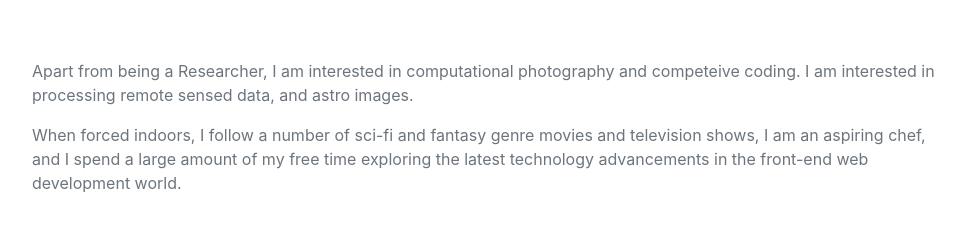
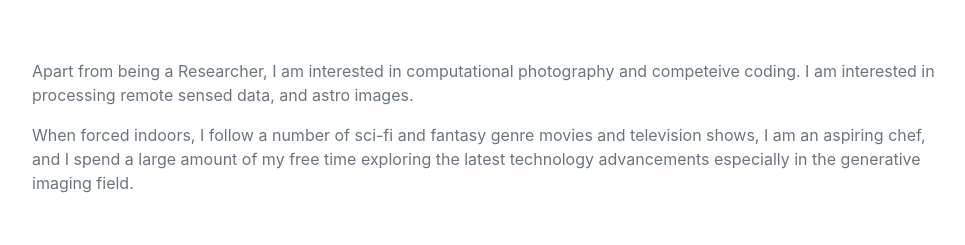
Before and after one commit to deepur71/deepur.github.io, a plain HTML site: page index.html in a window 1280 px wide. Shown: the part 4215-4460 px from the top of the page, without its empty margins (288-1253 px from the left). Drawn offline with nearby package versions, Linux system fonts and the light colour scheme; a web font is replaced by a local one.

Commit message:
Modifying3 Index.html

```diff
--- a/index.html
+++ b/index.html
@@ -160,7 +160,7 @@
                 <div class="resume-section-content">
                     <h2 class="mb-5">Interests</h2>
                     <p>Apart from being a Researcher, I am interested in computational photography and competeive coding. I am interested in processing remote sensed data, and astro images.</p>
-                    <p class="mb-0">When forced indoors, I follow a number of sci-fi and fantasy genre movies and television shows, I am an aspiring chef, and I spend a large amount of my free time exploring the latest technology advancements in the front-end web development world.</p>
+                    <p class="mb-0">When forced indoors, I follow a number of sci-fi and fantasy genre movies and television shows, I am an aspiring chef, and I spend a large amount of my free time exploring the latest technology advancements especially in the generative imaging field.</p>
                 </div>
             </section>
             <hr class="m-0" />
```
